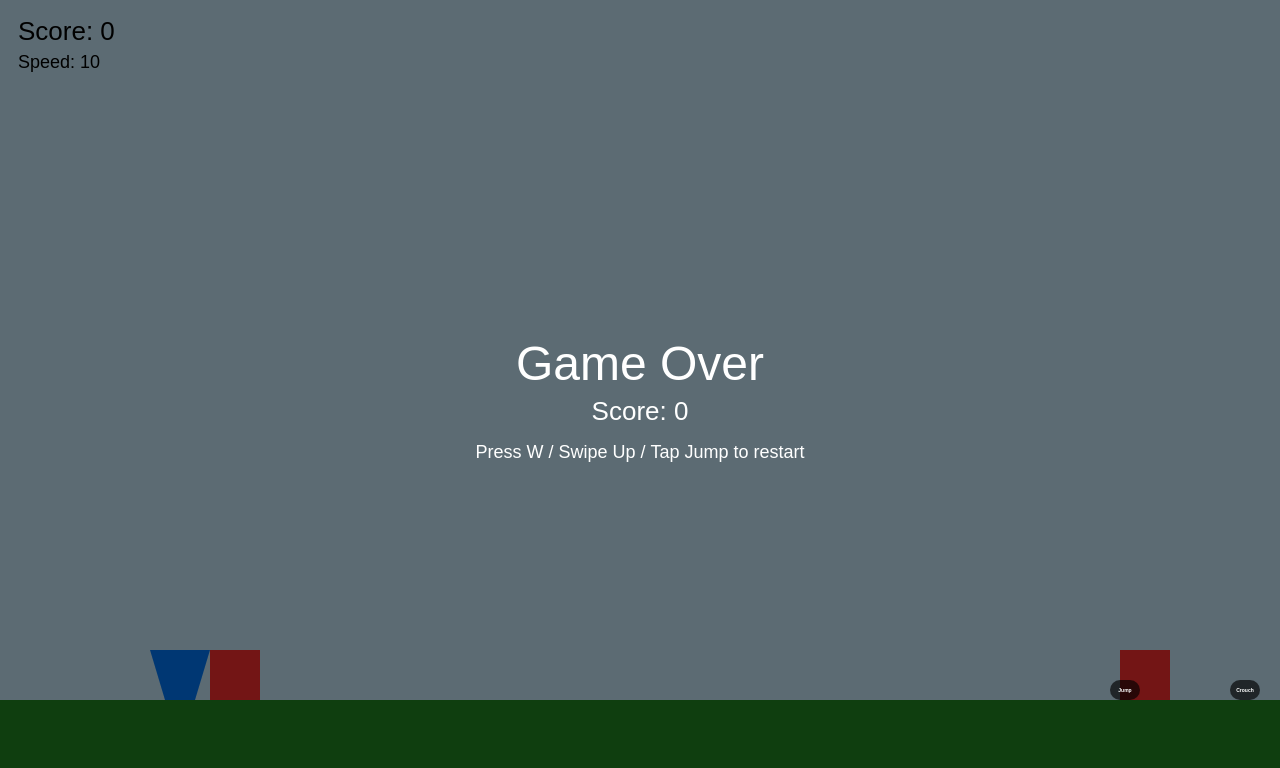
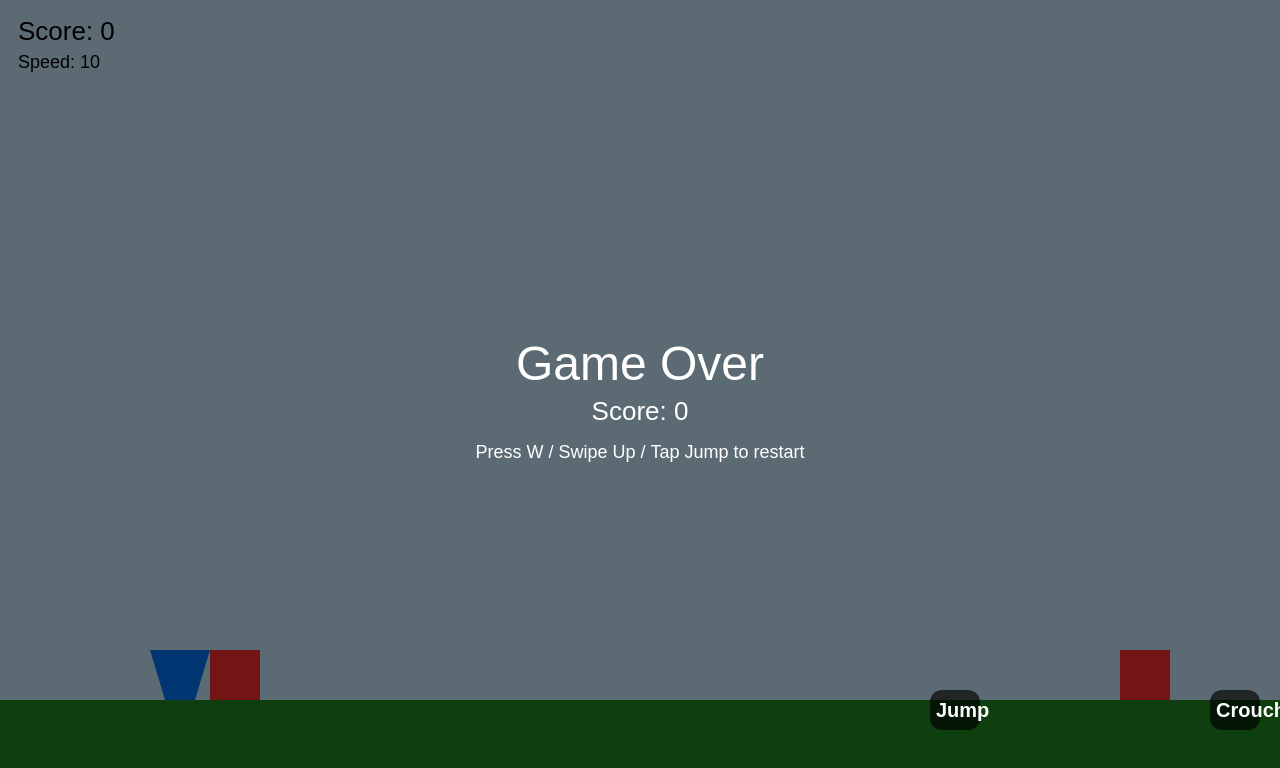
Before and after one commit to navonilsil996-del/Dash_Game, a plain HTML site: page index.html in a window 1280 px wide. Drawn offline with Linux system fonts and the light colour scheme.

Commit message:
Update style.css

```diff
--- a/style.css
+++ b/style.css
@@ -20,12 +20,12 @@ canvas {
 /* On-screen buttons */
 #btnJump, #btnCrouch {
   position: fixed;
-  bottom: 100px;/*prev 55*/
-  width: 30px;
-  height: 20px;
+  bottom: 70px;/*prev 55*/
+  width: 50px;
+  height: 40px;
   border: none;
   border-radius: 12px;
-  font-size: 5px;
+  font-size: 20px;
   font-weight: bold;
   color: white;
   background: rgba(0, 0, 0, 0.65);
@@ -35,7 +35,7 @@ canvas {
 }
 
 #btnJump {
-  right: 140px; /* place Jump to the left */
+  right: 300px; /* place Jump to the left */
 }
 
 #btnCrouch {
```
